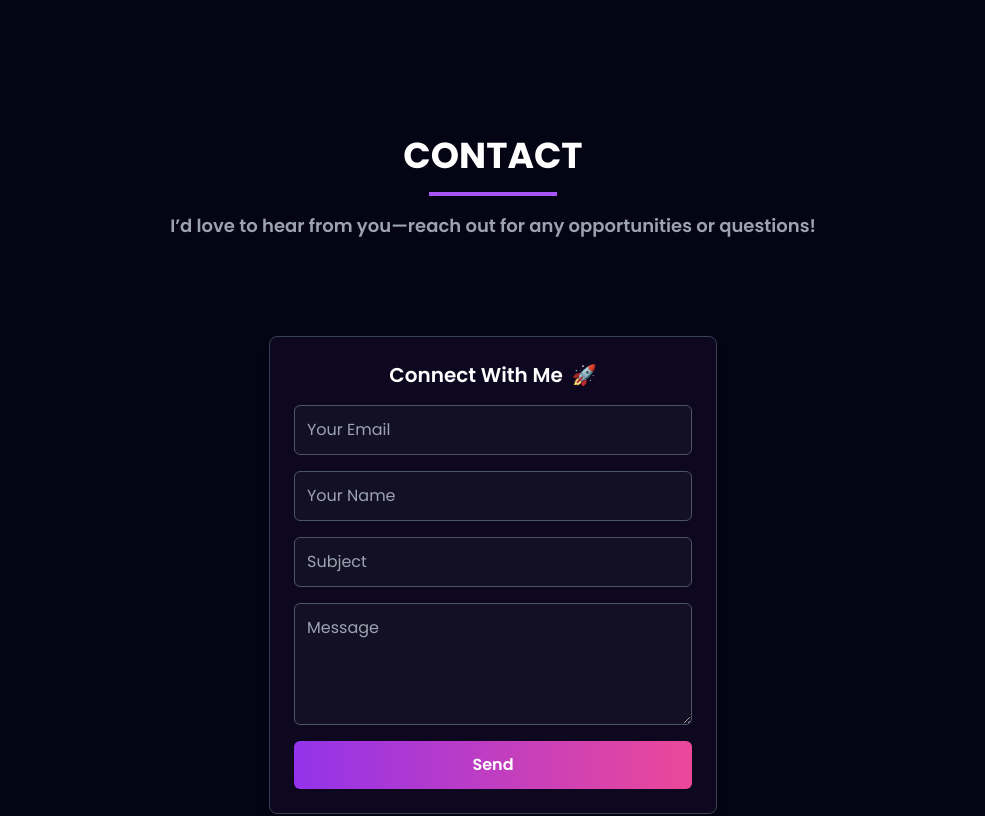
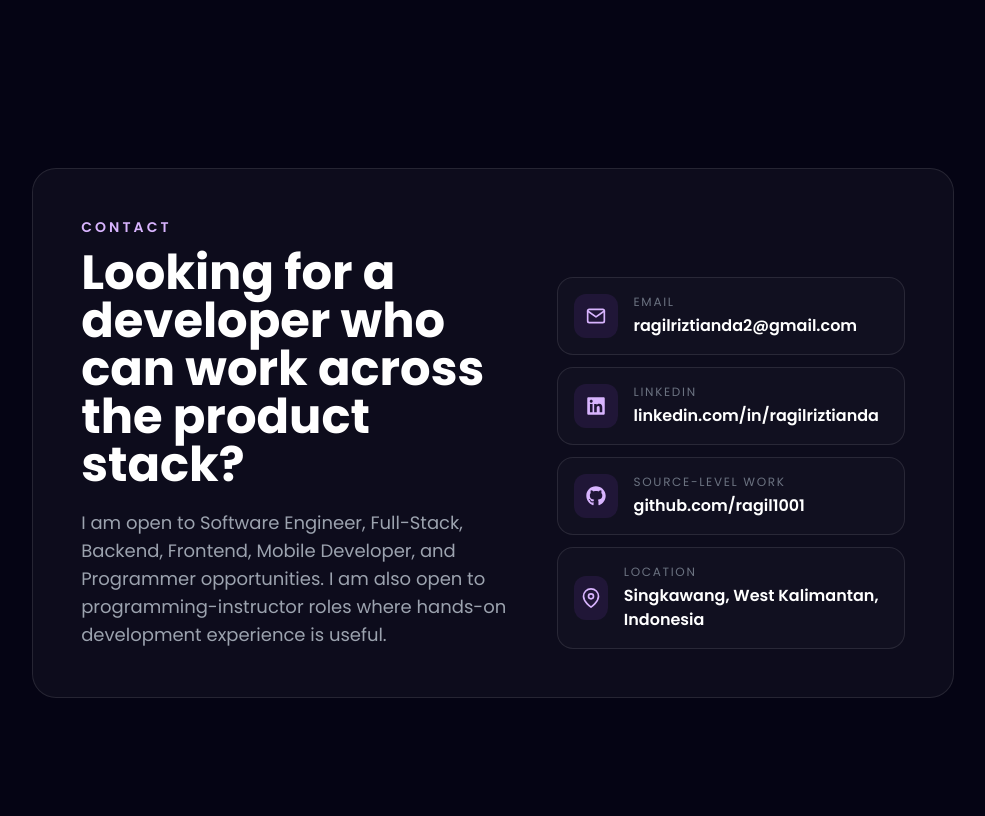
Before and after one commit to ragil1001/ragil-riztianda, a React (Vite) app: page / in a window 1280 px wide. Shown: the part 9800-10616 px from the top of the page, without its empty margins (147-1132 px from the left). Built offline with nearby package versions, Linux system fonts and the light colour scheme.

Commit message:
redesign contact section for professional outreach

```diff
--- a/src/components/Contact/Contact.jsx
+++ b/src/components/Contact/Contact.jsx
@@ -1,117 +1,78 @@
-import React, { useRef, useState } from "react";
-import emailjs from "@emailjs/browser";
-import { ToastContainer, toast } from "react-toastify";
-import "react-toastify/dist/ReactToastify.css";
+import { FaGithub, FaLinkedin } from "react-icons/fa";
+import { FiMail, FiMapPin } from "react-icons/fi";
 
 const Contact = () => {
-  const form = useRef();
-  const [isSent, setIsSent] = useState(false);
+  return (
+    <section id="contact" className="px-[7vw] py-24 font-sans lg:px-[14vw] lg:py-32">
+      <div className="overflow-hidden rounded-3xl border border-white/10 bg-white/[0.035] p-7 md:p-10 lg:p-12">
+        <div className="grid gap-10 lg:grid-cols-[1fr_0.8fr] lg:items-end">
+          <div>
+            <p className="text-sm font-semibold uppercase tracking-[0.22em] text-purple-300">
+              Contact
+            </p>
+            <h2 className="mt-3 max-w-3xl text-3xl font-bold leading-tight text-white sm:text-4xl lg:text-5xl">
+              Looking for a developer who can work across the product stack?
+            </h2>
+            <p className="mt-5 max-w-2xl text-base leading-8 text-gray-400 sm:text-lg">
+              I am open to Software Engineer, Full-Stack, Backend, Frontend, Mobile Developer, and Programmer opportunities. I am also open to programming-instructor roles where hands-on development experience is useful.
+            </p>
+          </div>
 
-  const sendEmail = (e) => {
-    e.preventDefault();
+          <div className="space-y-3">
+            <a
+              href="mailto:ragilriztianda2@gmail.com"
+              className="flex items-center gap-4 rounded-2xl border border-white/10 bg-[#111020] p-4 transition hover:border-purple-400/40 hover:bg-[#151326]"
+            >
+              <span className="flex h-11 w-11 items-center justify-center rounded-xl bg-purple-500/10 text-purple-300">
+                <FiMail size={20} />
+              </span>
+              <span>
+                <span className="block text-xs uppercase tracking-[0.14em] text-gray-500">Email</span>
+                <span className="mt-1 block font-semibold text-white">ragilriztianda2@gmail.com</span>
+              </span>
+            </a>
 
-    emailjs
-      .sendForm(
-        "service_vtz91hk", // Replace with your EmailJS Service ID
-        "template_oa95iju", // Replace with your EmailJS Template ID
-        form.current,
-        "rFXpe9HY6D5Tfk8hH" // Replace with your EmailJS Public Key
-      )
-      .then(
-        () => {
-          setIsSent(true);
-          form.current.reset(); // Reset form fields after sending
-          toast.success("Message sent successfully! ✅", {
-            position: "top-right",
-            autoClose: 3000,
-            hideProgressBar: false,
-            closeOnClick: true,
-            pauseOnHover: true,
-            draggable: true,
-            theme: "dark",
-          });
-        },
-        (error) => {
-          console.error("Error sending message:", error);
-          toast.error("Failed to send message. Please try again.", {
-            position: "top-right",
-            autoClose: 3000,
-            hideProgressBar: false,
-            closeOnClick: true,
-            pauseOnHover: true,
-            draggable: true,
-            theme: "dark",
-          });
-        }
-      );
-  };
+            <a
+              href="https://www.linkedin.com/in/ragilriztianda"
+              target="_blank"
+              rel="noopener noreferrer"
+              className="flex items-center gap-4 rounded-2xl border border-white/10 bg-[#111020] p-4 transition hover:border-purple-400/40 hover:bg-[#151326]"
+            >
+              <span className="flex h-11 w-11 items-center justify-center rounded-xl bg-purple-500/10 text-purple-300">
+                <FaLinkedin size={20} />
+              </span>
+              <span>
+                <span className="block text-xs uppercase tracking-[0.14em] text-gray-500">LinkedIn</span>
+                <span className="mt-1 block font-semibold text-white">linkedin.com/in/ragilriztianda</span>
+              </span>
+            </a>
 
-  return (
-    <section
-      id="contact"
-      className="flex flex-col items-center justify-center py-24 px-[12vw] md:px-[7vw] lg:px-[20vw]"
-    >
-      {/* Toast Container */}
-      <ToastContainer />
+            <a
+              href="https://github.com/ragil1001"
+              target="_blank"
+              rel="noopener noreferrer"
+              className="flex items-center gap-4 rounded-2xl border border-white/10 bg-[#111020] p-4 transition hover:border-purple-400/40 hover:bg-[#151326]"
+            >
+              <span className="flex h-11 w-11 items-center justify-center rounded-xl bg-purple-500/10 text-purple-300">
+                <FaGithub size={20} />
+              </span>
+              <span>
+                <span className="block text-xs uppercase tracking-[0.14em] text-gray-500">Source-level work</span>
+                <span className="mt-1 block font-semibold text-white">github.com/ragil1001</span>
+              </span>
+            </a>
 
-      {/* Section Title */}
-      <div className="text-center mb-16">
-        <h2 className="text-4xl font-bold text-white">CONTACT</h2>
-        <div className="w-32 h-1 bg-purple-500 mx-auto mt-4"></div>
-        <p className="text-gray-400 mt-4 text-lg font-semibold">
-          I’d love to hear from you—reach out for any opportunities or
-          questions!
-        </p>
-      </div>
-
-      {/* Contact Form */}
-      <div className="mt-8 w-full max-w-md bg-[#0d081f] p-6 rounded-lg shadow-lg border border-gray-700">
-        <h3 className="text-xl font-semibold text-white text-center">
-          Connect With Me <span className="ml-1">🚀</span>
-        </h3>
-
-        <form
-          ref={form}
-          onSubmit={sendEmail}
-          className="mt-4 flex flex-col space-y-4"
-        >
-          <input
-            type="email"
-            name="user_email"
-            placeholder="Your Email"
-            required
-            className="w-full p-3 rounded-md bg-[#131025] text-white border border-gray-600 focus:outline-none focus:border-purple-500"
-          />
-          <input
-            type="text"
-            name="user_name"
-            placeholder="Your Name"
-            required
-            className="w-full p-3 rounded-md bg-[#131025] text-white border border-gray-600 focus:outline-none focus:border-purple-500"
-          />
-          <input
-            type="text"
-            name="subject"
-            placeholder="Subject"
-            required
-            className="w-full p-3 rounded-md bg-[#131025] text-white border border-gray-600 focus:outline-none focus:border-purple-500"
-          />
-          <textarea
-            name="message"
-            placeholder="Message"
-            rows="4"
-            required
-            className="w-full p-3 rounded-md bg-[#131025] text-white border border-gray-600 focus:outline-none focus:border-purple-500"
-          />
-
-          {/* Send Button */}
-          <button
-            type="submit"
-            className="w-full bg-gradient-to-r from-purple-600 to-pink-500 py-3 text-white font-semibold rounded-md hover:opacity-90 transition"
-          >
-            Send
-          </button>
-        </form>
+            <div className="flex items-center gap-4 rounded-2xl border border-white/10 bg-[#111020] p-4">
+              <span className="flex h-11 w-11 items-center justify-center rounded-xl bg-purple-500/10 text-purple-300">
+                <FiMapPin size={20} />
+              </span>
+              <span>
+                <span className="block text-xs uppercase tracking-[0.14em] text-gray-500">Location</span>
+                <span className="mt-1 block font-semibold text-white">Singkawang, West Kalimantan, Indonesia</span>
+              </span>
+            </div>
+          </div>
+        </div>
       </div>
     </section>
   );
```
